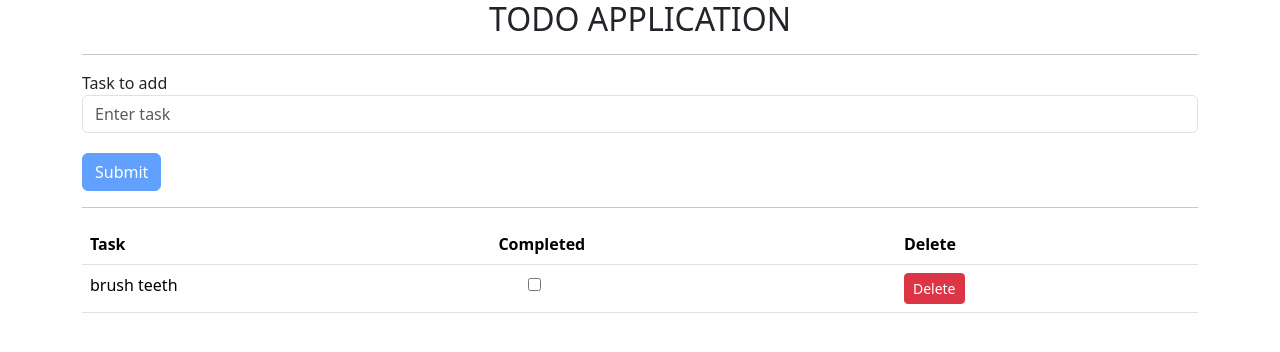
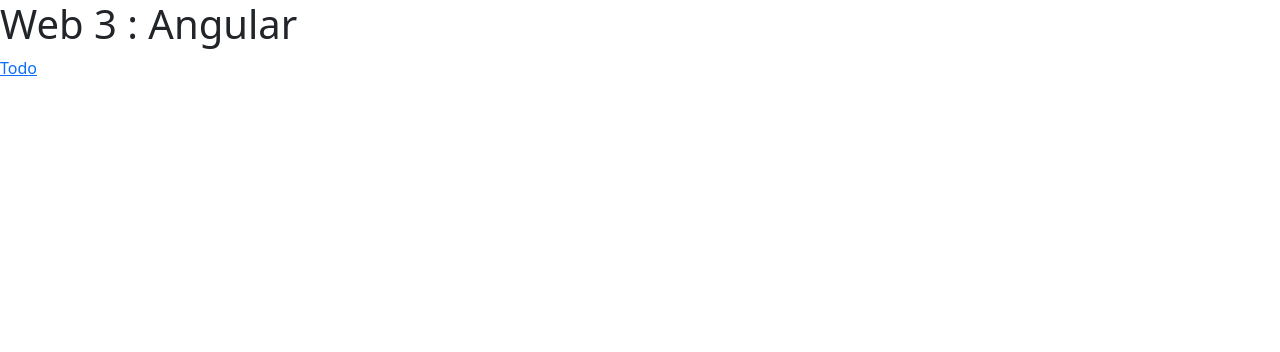
Before and after one commit to kubraArs/projetWeb3, an Angular app: page / in a window 1280 px wide. Shown: the top 352 px of the page. Built offline with nearby package versions, Linux system fonts and the light colour scheme.

Commit message:
Routing + state service

```diff
--- a/src/app/app.component.html
+++ b/src/app/app.component.html
@@ -1 +1,8 @@
-<app-todo></app-todo>
+
+  <div>
+    <h1 *ngIf="showTitle">{{ title }}</h1>
+    <nav *ngIf="showTitle">
+      <a routerLink="/todo" routerLinkActive="active">Todo</a>
+    </nav>
+  </div>
+  <router-outlet></router-outlet>
--- a/src/app/app.component.ts
+++ b/src/app/app.component.ts
@@ -1,10 +1,19 @@
-import { Component } from '@angular/core';
+import {Component} from '@angular/core';
+import { Router, NavigationEnd } from '@angular/router';
 
 @Component({
   selector: 'app-root',
   templateUrl: './app.component.html',
   styleUrls: ['./app.component.css']
 })
+
 export class AppComponent {
-  title = 'todo';
+  title = 'Web 3 : Angular';
+  showTitle = true;
+
+  constructor(private router: Router) {
+    router.events.subscribe((event) => {
+      if (event instanceof NavigationEnd) this.showTitle = !event.url.includes('/todo');
+    });
+  }
 }
--- /dev/null
+++ b/src/app/todo-state-service/todo-state.service.ts
@@ -0,0 +1,16 @@
+import { Injectable } from '@angular/core';
+
+@Injectable({
+  providedIn: 'root'
+})
+export class TodoStateService {
+  private todoData: any;
+
+  getTodoData() {
+    return this.todoData;
+  }
+
+  setTodoData(data: any) {
+    this.todoData = data;
+  }
+}
--- a/src/app/todo/todo.component.html
+++ b/src/app/todo/todo.component.html
@@ -29,4 +29,8 @@
 
     </tbody>
   </table>
+
+  <div>
+    <a routerLink="/">Retour</a>
+  </div>
 </div>
--- a/src/app/todo/todo.component.ts
+++ b/src/app/todo/todo.component.ts
@@ -1,29 +1,38 @@
-import { Component } from '@angular/core';
-import { NgForm } from '@angular/forms';
+import {Component, OnInit} from '@angular/core';
+import {NgForm} from '@angular/forms';
+import {TodoStateService} from "../todo-state-service/todo-state.service";
 
 @Component({
   selector: 'app-todo',
   templateUrl: './todo.component.html',
   styleUrls: ['./todo.component.css']
 })
-export class TodoComponent {
-  taskArray=[{taskName:'brush teeth', isCompleted : false}];
-        onSubmit(form :NgForm) {
-          console.log(form);
+
+export class TodoComponent implements OnInit {
+  taskArray: any[] = [];
+
+  constructor(private todoStateService: TodoStateService) {}
+
+  ngOnInit() {
+    this.taskArray = this.todoStateService.getTodoData() || [];
+  }
+
+  onSubmit(form: NgForm) {
     this.taskArray.push({
-            taskName:form.controls['task'].value,
+      taskName: form.controls['task'].value,
       isCompleted: false
     })
     form.reset(); //pour vider le input
+    this.todoStateService.setTodoData(this.taskArray);
   }
+
   //on recupere l'index du task du tableau
-        onDelete(index: number){
-            console.log(index);
+  onDelete(index: number) {
     this.taskArray.splice(index, 1);//supp a l'indice 1 seule fois
   }
-        onCheck(index : number){
 
-          console.log(this.taskArray);
-          this.taskArray[index].isCompleted = !this.taskArray[index].isCompleted ;
+  onCheck(index: number) {
+    this.taskArray[index].isCompleted = !this.taskArray[index].isCompleted;
+    this.todoStateService.setTodoData(this.taskArray);
   }
 }
--- a/src/main.ts
+++ b/src/main.ts
@@ -1,7 +1,6 @@
-import { platformBrowserDynamic } from '@angular/platform-browser-dynamic';
+import {platformBrowserDynamic} from '@angular/platform-browser-dynamic';
 
-import { AppModule } from './app/app.module';
-
+import {AppModule} from './app/app.module';
 
 platformBrowserDynamic().bootstrapModule(AppModule)
   .catch(err => console.error(err));
```
Also changed, not shown: src/app/app.module.ts (+13 -8 lines), src/app/routing/app-routing.ts (added, +16 -0 lines), 1 other file (tests, documents, lock files or other folders). Lines whose indentation alone changed are shown as unchanged.
